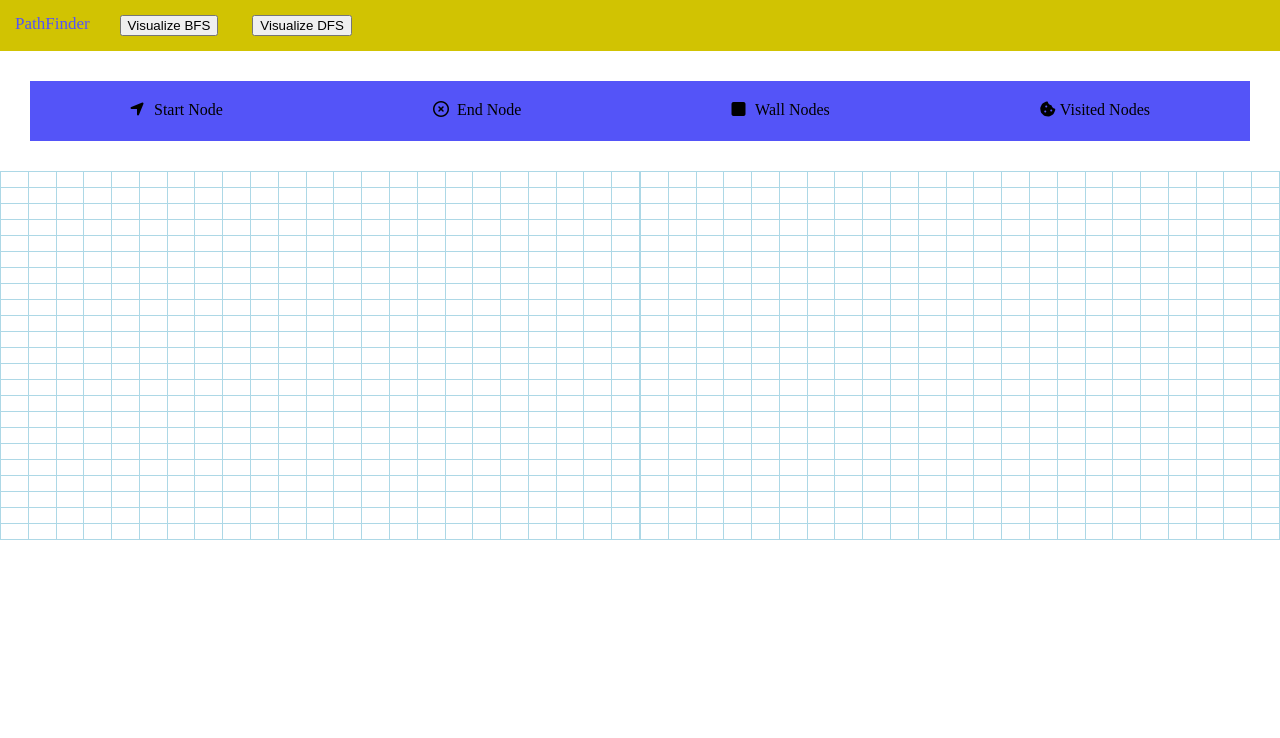
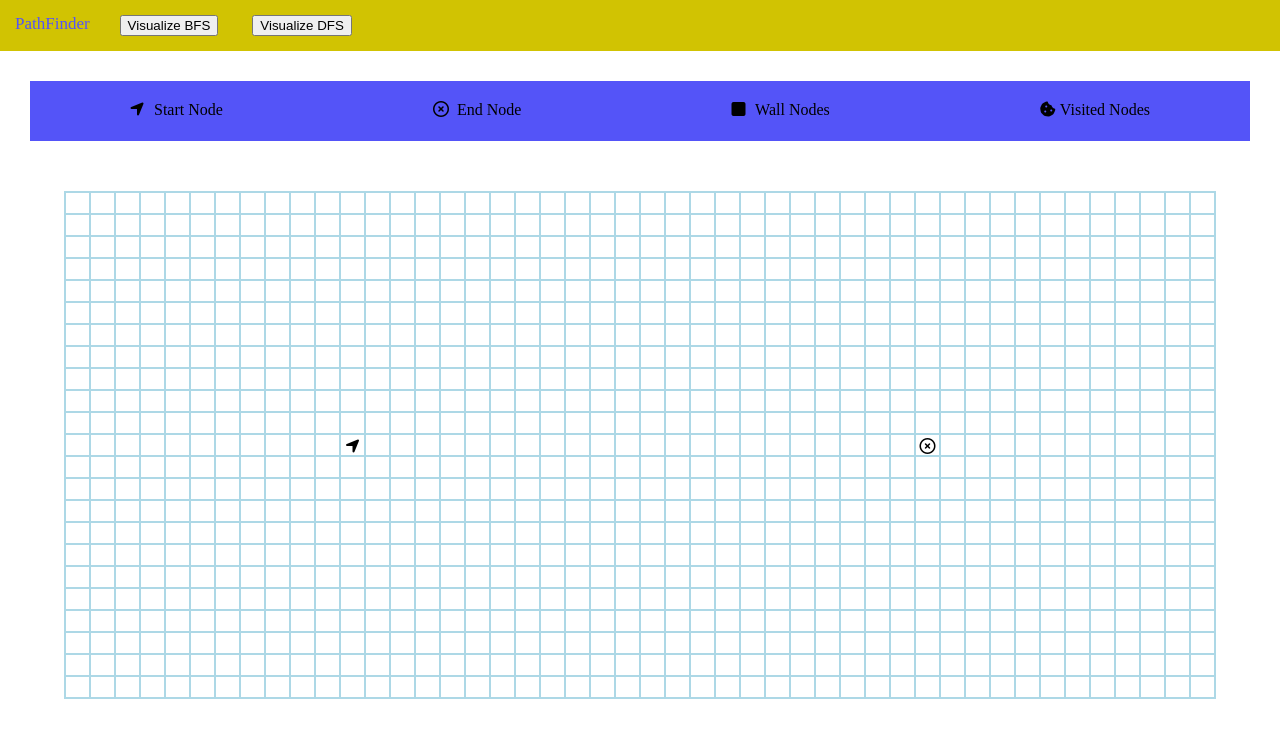
Before and after one commit to junjason/PathFinder, a website with bundled scripts: page index.html in a window 1280 px wide. Built offline with nearby package versions, Linux system fonts and the light colour scheme.

Commit message:
working on event handlers for drag and drop

```diff
--- a/index.html
+++ b/index.html
@@ -6,8 +6,8 @@
     <meta name="viewport" content="width=device-width, initial-scale=1.0" />
     <meta http-equiv="X-UA-Compatible" content="ie=edge" />
     <link rel="stylesheet" href="./dist/main.css" />
+    <script src="https://kit.fontawesome.com/7cab9565f5.js" crossorigin="anonymous"></script>
     <script src="./dist/main.js"></script>
-    <script src="https://kit.fontawesome.com/7cab9565f5.js" crossorigin="anonymous"></script>
     <title>PathFinder | Jason Jun</title>
   </head>
 
--- a/src/scripts/grid.js
+++ b/src/scripts/grid.js
@@ -5,25 +5,55 @@ class Grid {
     }
 
     createGrid() {
-        const numFloors = 2;
+        // 3d version
+        // const numFloors = 2;
+        // const numRows = 23;
+        // const numCols = 23;
+        // for(let i = 0; i < numFloors; i++) {
+        //     let floor = document.createElement("table");      // for each floor, create a table
+        //     floor.classList.add(`floor-${i}`);
+        //     for(let j = 0; j < numRows; j++) {
+        //         let row = document.createElement("tr");       // for each row, create row and add into table
+        //         row.classList.add(`row-${j}`);                            // add a class of row {row#}
+        //         for(let k = 0; k < numCols; k++) {
+        //             let sq = document.createElement("td");
+        //             sq.classList.add(`${i}-${j}-${k}`);
+        //             row.appendChild(sq);
+        //         }
+        //         floor.appendChild(row);
+        //     }
+        //     // debugger
+        //     this.gridContainer.appendChild(floor);
+        // }
+
+        // 2d version
         const numRows = 23;
-        const numCols = 23;
-        for(let i = 0; i < numFloors; i++) {
+        const numCols = 46;
         let floor = document.createElement("table");      // for each floor, create a table
-            floor.classList.add(`floor-${i}`)
+        floor.classList.add(`table`);
         for(let j = 0; j < numRows; j++) {
             let row = document.createElement("tr");       // for each row, create row and add into table
             row.classList.add(`row-${j}`);                            // add a class of row {row#}
             for(let k = 0; k < numCols; k++) {
                 let sq = document.createElement("td");
-                    sq.classList.add(`${i}-${j}-${k}`);
+                sq.classList.add(`${j}-${k}`);
                 row.appendChild(sq);
             }
             floor.appendChild(row);
         }
-            // debugger
         this.gridContainer.appendChild(floor);
-        }
+
+        let start = document.querySelector('[class="11-11"]');
+        let end = document.querySelector('[class="11-34"]');
+        start.classList.add("start");
+        end.classList.add("end");
+
+        start.setAttribute("draggable", "true");
+        end.setAttribute("draggable", "true");
+
+        start.innerHTML = "<i class=\"fas fa-location-arrow\"></i>";
+        end.innerHTML = "<i class=\"far fa-times-circle\"></i>";
+
     }
 }
 
--- a/src/styles/grid.scss
+++ b/src/styles/grid.scss
@@ -9,17 +9,32 @@
     width: 90vw;
     height: auto;
     overflow: auto;
-    padding: 20px;
+    margin: 20px;
     border-spacing: 0px;
 }
 
 .grid-container > table > tr {
-    height: 10px;
+    height: 20px;
     gap: 0;
 }
 
 .grid-container > table > tr > td {
-    height: 15px;
-    border: 1px solid lightblue;
+    height: 20px;
+    width: 20px;
+    border: 2px solid lightblue;
     gap: 0;
 }
+
+.grid-container > table > tr > td > i {
+    display: flex;
+    justify-content: center;
+    align-items: center;
+    padding-top: 3px;
+}
+
+.start {
+}
+
+.end {
+
+}
```
Also changed, not shown: dist/main.css, dist/main.js, src/img/end.png (added), src/img/start.png (added), src/img/visited.png (added), src/img/wall.png (added), src/img/walls.png (deleted), src/index.js (line endings or trailing spaces). Lines whose indentation alone changed are shown as unchanged.
